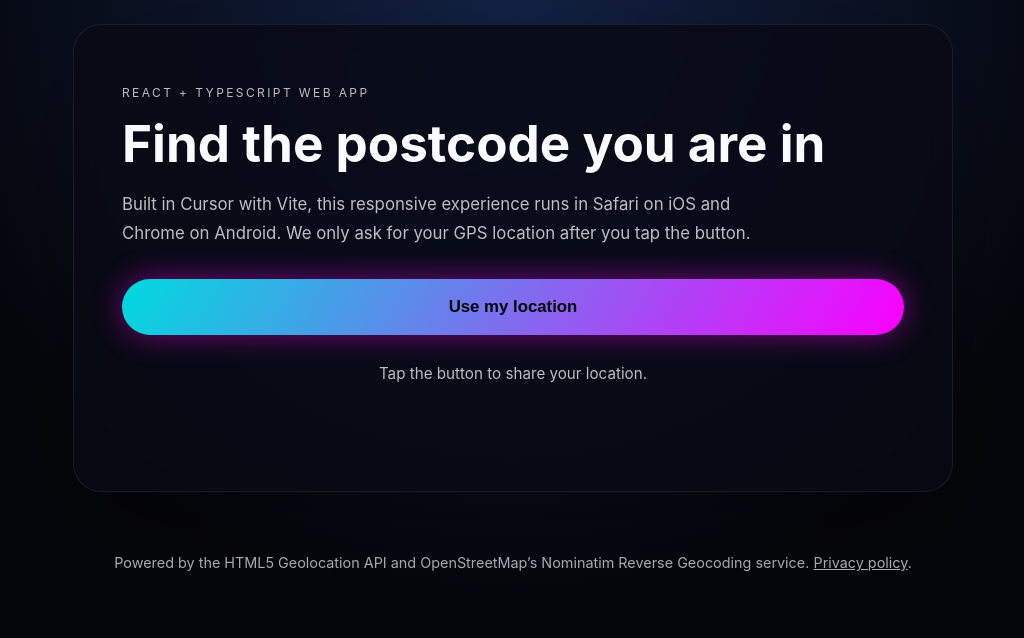
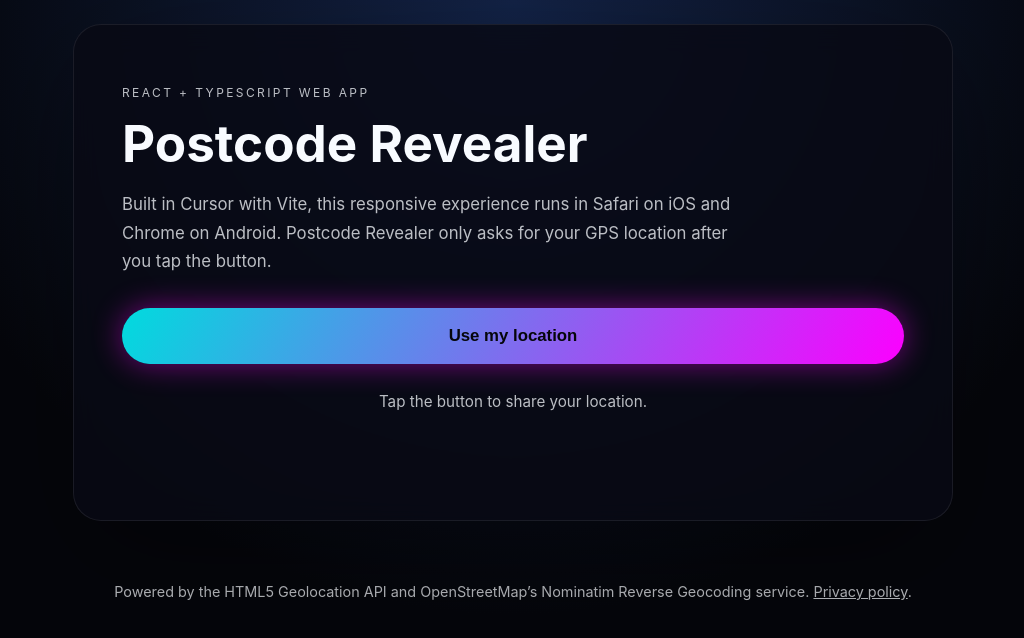
Before and after one commit to huntrbrooks/postcode-app, a React (Vite) app: page / in a window 1280 px wide. Shown: the top 638 px of the page, without its empty margins (127-1151 px from the left). Built offline with nearby package versions, Linux system fonts and the light colour scheme.

Commit message:
Rebrand UI and docs to Postcode Revealer

```diff
--- a/index.html
+++ b/index.html
@@ -11,7 +11,7 @@
     <meta name="apple-mobile-web-app-status-bar-style" content="black-translucent" />
     <link rel="icon" type="image/svg+xml" href="/vite.svg" />
     <link rel="manifest" href="/manifest.webmanifest" />
-    <title>Postcode Locator</title>
+    <title>Postcode Revealer</title>
     <meta
       name="description"
       content="Find the nearest postcode by granting temporary access to your browser's GPS."
--- a/public/offline.html
+++ b/public/offline.html
@@ -3,7 +3,7 @@
   <head>
     <meta charset="utf-8" />
     <meta name="viewport" content="width=device-width, initial-scale=1" />
-    <title>Postcode Locator · Offline</title>
+    <title>Postcode Revealer · Offline</title>
     <style>
       body {
         margin: 0;
@@ -42,7 +42,7 @@
     <div class="card">
       <h1>You're offline</h1>
       <p>
-        Postcode Locator needs an internet connection to reverse-geocode your
+        Postcode Revealer needs an internet connection to reverse-geocode your
         location. Please reconnect and try again.
       </p>
     </div>
--- a/public/privacy.html
+++ b/public/privacy.html
@@ -3,7 +3,7 @@
   <head>
     <meta charset="utf-8" />
     <meta name="viewport" content="width=device-width, initial-scale=1" />
-    <title>Postcode Locator · Privacy Policy</title>
+    <title>Postcode Revealer · Privacy Policy</title>
     <style>
       :root {
         font-family: "Inter", "SF Pro Display", -apple-system, BlinkMacSystemFont,
@@ -57,7 +57,7 @@
       <h1>Privacy Policy</h1>
       <p>Last updated: November 2025</p>
       <p>
-        Postcode Locator requests temporary access to your device location to
+        Postcode Revealer requests temporary access to your device location to
         determine the nearest postcode. We strive to minimize the amount of data
         collected, stored, or shared while providing this service.
       </p>
--- a/src/App.tsx
+++ b/src/App.tsx
@@ -165,10 +165,10 @@ export default function App() {
       <main className="shell" role="main">
         <header className="hero">
           <p className="eyebrow">React + TypeScript web app</p>
-          <h1>Find the postcode you are in</h1>
+          <h1>Postcode Revealer</h1>
           <p className="lede">
             Built in Cursor with Vite, this responsive experience runs in Safari on iOS
-            and Chrome on Android. We only ask for your GPS location after you tap the button.
+            and Chrome on Android. Postcode Revealer only asks for your GPS location after you tap the button.
           </p>
         </header>
 
```
Also changed, not shown: public/manifest.webmanifest, 3 other files (tests, documents, lock files or other folders).
